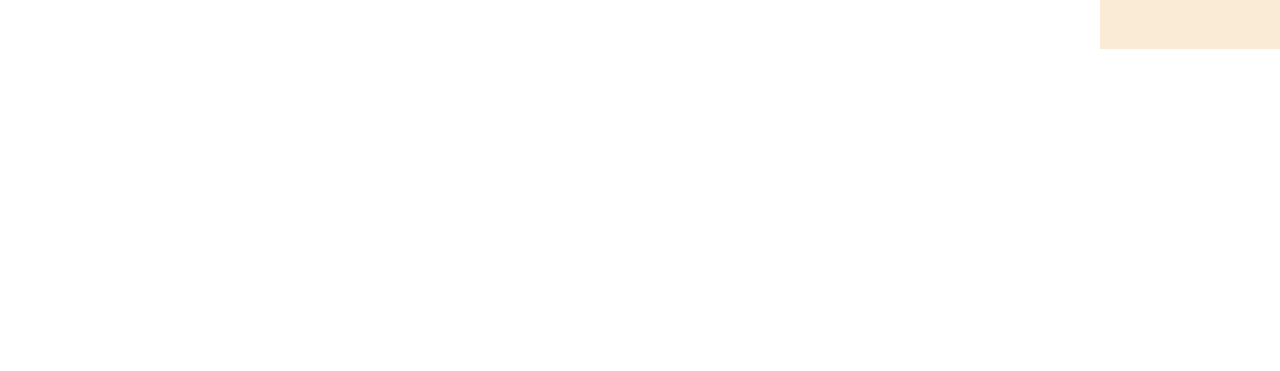
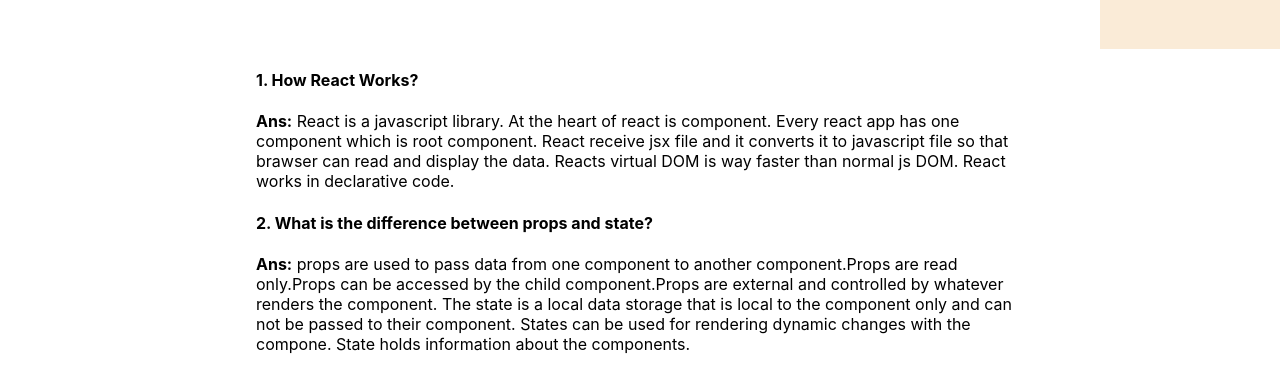
Before and after one commit to samiulislam09/shopping-cart, a React (Create React App) app: page / in a window 1280 px wide. Shown: the part 2120-2491 px from the top of the page. Before the commit the page ends 2169 px from the top, so only its background shows below. Built offline with nearby package versions, Linux system fonts and the light colour scheme.

Commit message:
added question section

```diff
--- a/src/App.js
+++ b/src/App.js
@@ -1,11 +1,13 @@
 import React from 'react'
 import './App.css'
+import Questions from './Components/Questions/Questions'
 import Shop from './Components/Shop/Shop'
 
 function App() {
   return (
     <div>
       <Shop></Shop>
+      <Questions></Questions>
     </div>
   )
 }
--- /dev/null
+++ b/src/Components/Questions/Questions.css
@@ -0,0 +1,8 @@
+.question-container{
+    width: 60%;
+    margin: 0 auto;
+    margin-bottom: 20px;
+}
+.question-container span{
+    font-weight: bold;
+}
--- /dev/null
+++ b/src/Components/Questions/Questions.js
@@ -0,0 +1,15 @@
+import React from 'react'
+import './Questions.css'
+
+function Questions() {
+  return (
+      <div className='question-container'>
+          <h4>1. How React Works?</h4>
+          <p><span>Ans:</span> React is a javascript library. At the heart of react is component. Every react app has one component which is root component. React receive jsx file and it converts it to javascript file so that brawser can read and display the data. Reacts virtual DOM is way faster than normal js DOM. React works in declarative code. </p>
+          <h4>2. What is the difference between props and state?</h4>
+          <p><span>Ans:</span> props are used to pass data from one component to another component.Props are read only.Props can be accessed by the child component.Props are external and controlled by whatever renders the component. The state is a local data storage that is local to the component only and can not be passed to their component. States can be used for rendering dynamic changes with the compone. State holds information about the components.</p>
+    </div>
+  )
+}
+
+export default Questions
```
